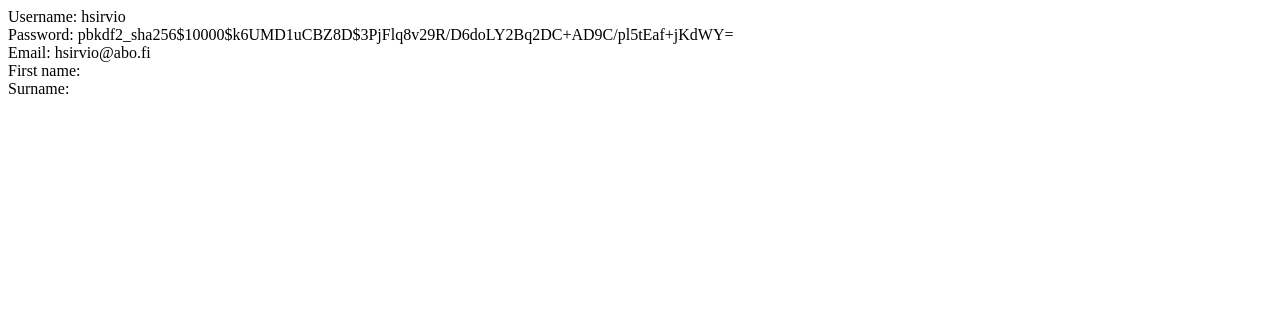
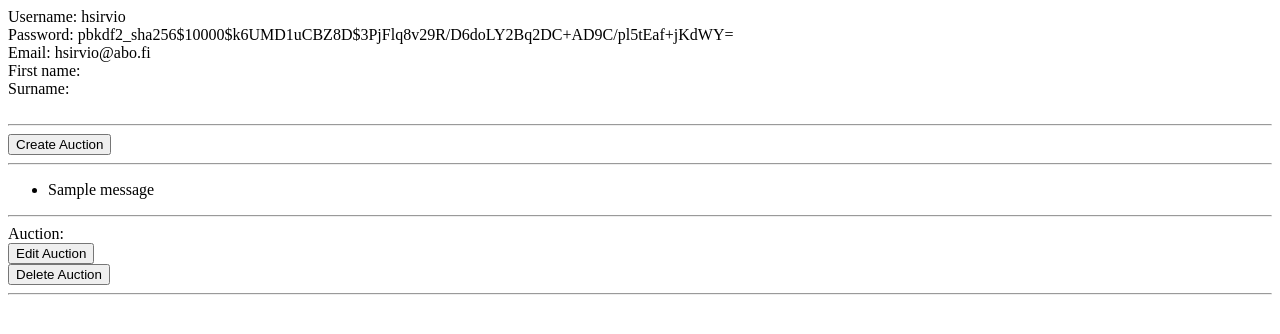
Before and after one commit to stigendresen/auction-house, a Django app: page /userprofile in a window 1280 px wide. Shown: the top 334 px of the page. Run offline with Django 3.2, Linux system fonts and the light colour scheme; a user stored in the database is signed in; data comes from the database, SQL or seed files in the repository; both versions use the stored data as it was after the commit; one stand-in notice (Sample message) is shown; parts of the project's set-up code (start-up, migrations or seed data) failed here and were passed over.

Commit message:
Optimization.

```diff
--- a/templates/edit_auction.html
+++ b/templates/edit_auction.html
@@ -17,13 +17,14 @@
 		bid: {{ auction.latest_bid_by }}<br>
 		owner: {{ auction.ownerid.username }}<br>
 	</div>
-		{{  if user == auction.ownerid }}
+		{% if user == auction.ownerid %}
 		<div id="edit_button">
-			<form action="/editauction/{{ auction.id }}" method="post">
+			<form action="/editauction/{{ auction.id }}/" method="post">
                 {% csrf_token %}
                 <input type="submit" value="Edit">
             </form>
 		</div>
+        {% endif %}
 </article>
 
 {% include "footer.html" %}
--- a/templates/index.html
+++ b/templates/index.html
@@ -13,9 +13,9 @@
 
 		<input type="submit" value="Log out">
 	</form>
-    <form action="/addauction/" method="post">
+    <form action="/auction/" method="post">
         {% csrf_token %}
-        <input type="submit" name="addauction" value="Create Auction">
+        <input type="submit" value="Create Auction">
     </form>
     <form action="/userprofile/" method="post">
         {% csrf_token %}
--- a/templates/show_auction.html
+++ b/templates/show_auction.html
@@ -18,13 +18,14 @@
 		bid: {{ auction.latest_bid_by }}<br>
 		owner: {{ auction.ownerid.username }}<br>
 	</div>
-	{{  if user == auction.ownerid }}
+	{% if user == auction.ownerid %}
 	<div id="edit_button">
-		<form action="/editauction/{{ auction.id }}" method="post">
+		<form action="/editauction/{{ auction.id }}/" method="post">
         {% csrf_token %}
         <input type="submit" value="Edit">
     </form>
 	</div>
+    {% endif %}
 </article>
 
 {% include "footer.html" %}
--- a/templates/user_profile.html
+++ b/templates/user_profile.html
@@ -1,7 +1,7 @@
 {% include "head.html" %}
 {% comment %}   The head.html should be inherited parent when template design have been completed.
 				It`s work in progress.
-	{% endcomment %}
+{% endcomment %}
 
 {% include "body.html" %}
 
@@ -13,6 +13,35 @@
 		First name: {{ user.first_name }}<br>
 		Surname: {{ user.last_name }}<br>
 	</div>
+    <br><hr>
+    <div>
+        <form action="/auction/" method="post">
+            {% csrf_token %}
+            <input type="submit" value="Create Auction">
+        </form>
+        <hr>
+        {% if messages %}
+        <ul class="messages">
+            {% for message in messages %}
+                <li{% if message.tags %} class="{{ message.tags }}"{% endif %}>{{ message }}</li>
+            {% endfor %}
+        </ul>
+        <hr>
+        {% endif %}
+
+	    {% for i in auctions %}
+            Auction: {{ i.title }}
+            <form action="/editauction/{{ i.id }}/" method="post">
+                {% csrf_token %}
+                <input type="submit" name="editauction" value="Edit Auction">
+            </form>
+            <form action="/deleteauction/{{ i.id }}/" method="post">
+                {% csrf_token %}
+                <input type="submit" name="delauction" value="Delete Auction">
+            </form>
+            <hr>
+	    {% endfor %}
+    </div>
 </article>
 
 {% include "footer.html" %}
```
Also changed, not shown: db.sqlite3.
